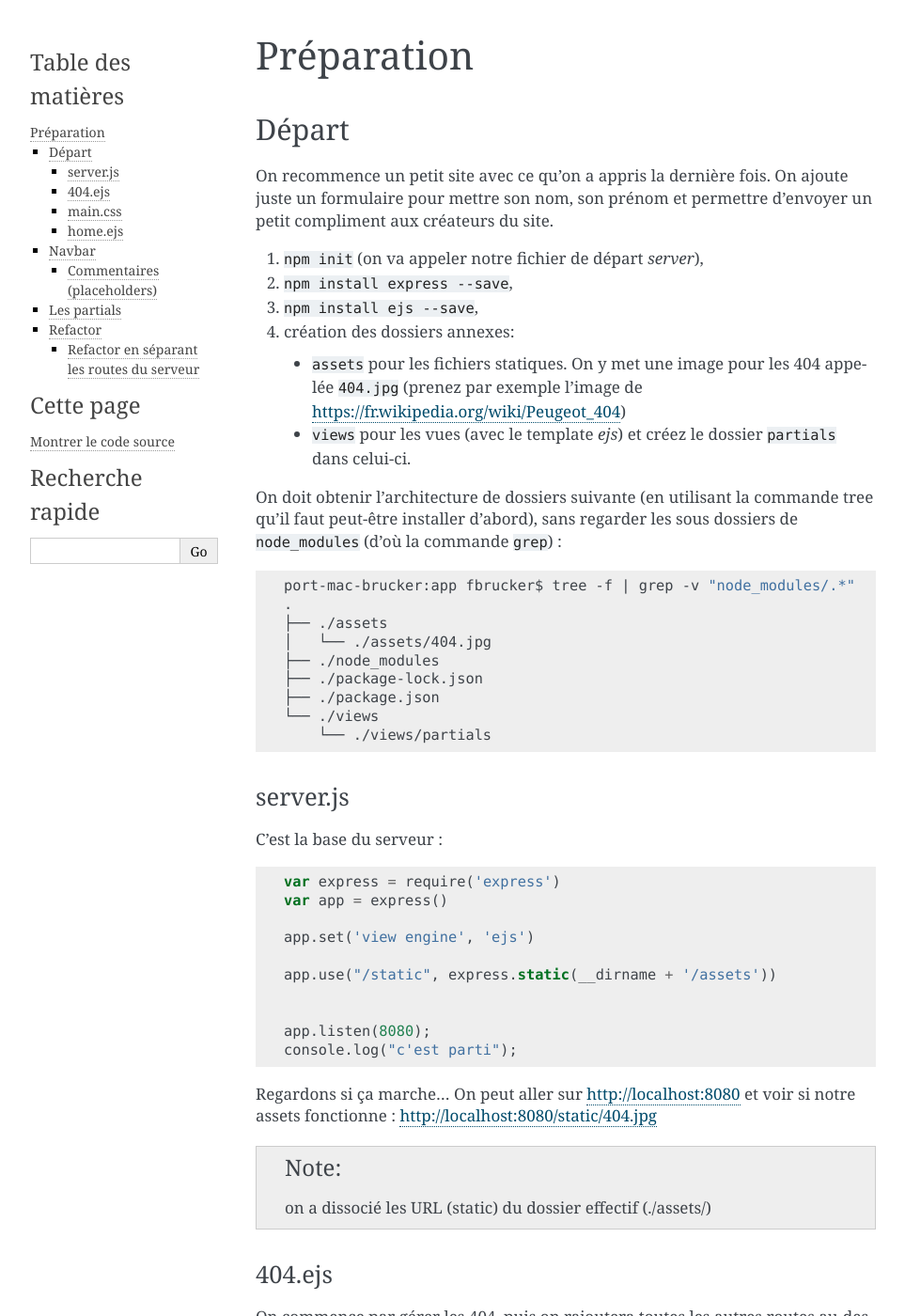
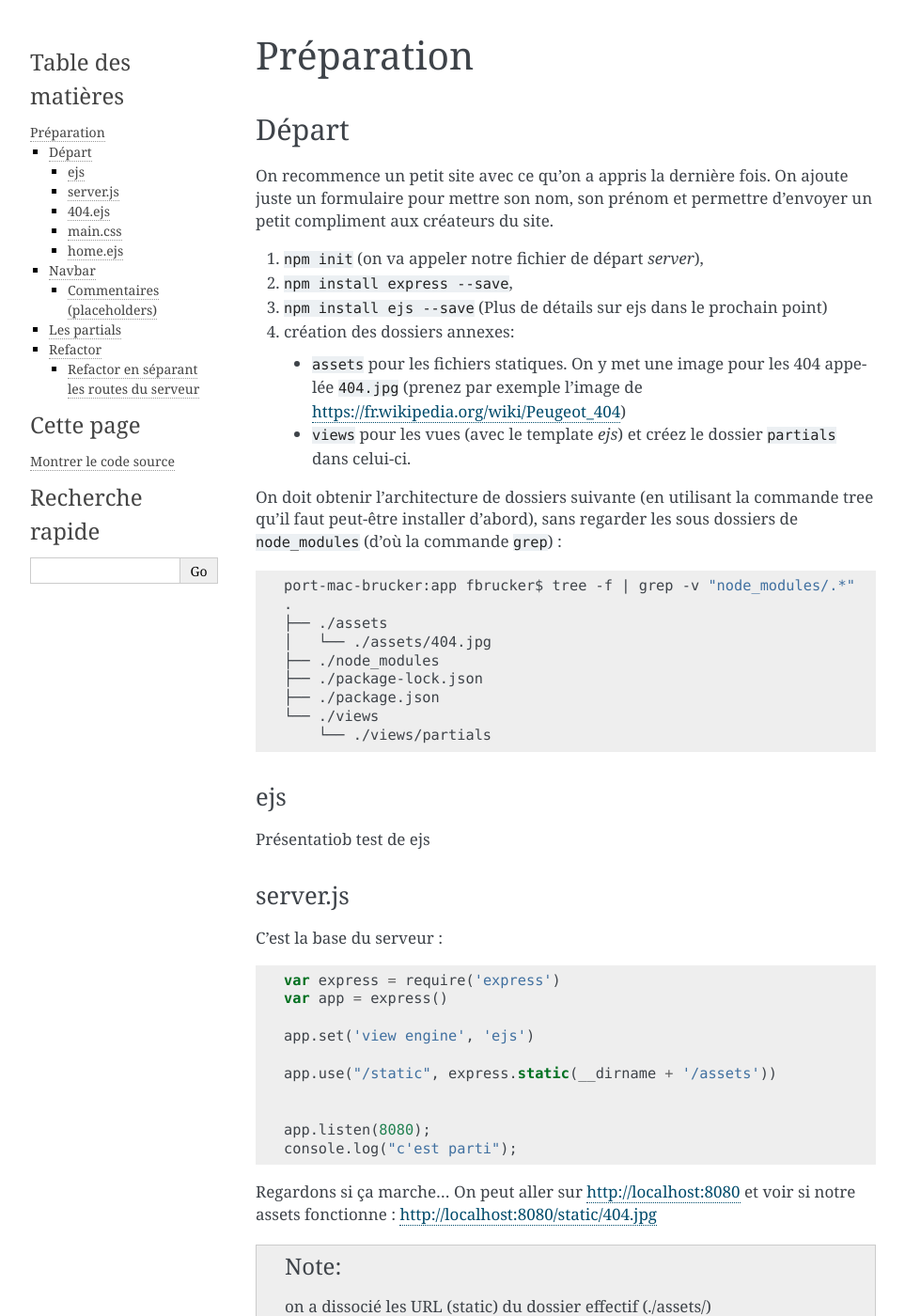
Before and after one commit to FrancoisBrucker/web_serveur, a Sphinx documentation site: the page built from source/cours_3_1_1_preparation.rst, in a window 1280 px wide and 1400 px high. Shown: the whole window at 94% size, without its empty margins (148-1111 px from the left). Built offline with Sphinx 7.4.7, drawn with Linux system fonts in a browser that asks for light colours.

Commit message:
Création du topic ejs

```diff
--- a/source/cours_3_1_1_preparation.rst
+++ b/source/cours_3_1_1_preparation.rst
@@ -10,7 +10,7 @@ On recommence un petit site avec ce qu'on a appris la dernière fois. On ajoute
 
 #. :code:`npm init` (on va appeler notre fichier de départ *server*),
 #. :code:`npm install express --save`,
-#. :code:`npm install ejs --save`,
+#. :code:`npm install ejs --save` (Plus de détails sur ejs dans le prochain point)
 #. création des dossiers annexes:
 
   * :file:`assets` pour les fichiers statiques. On y met une image pour les 404 appelée :file:`404.jpg` (prenez par exemple l'image de `<https://fr.wikipedia.org/wiki/Peugeot_404>`_)
@@ -32,6 +32,10 @@ On doit obtenir l'architecture de dossiers suivante (en utilisant la commande tr
       └── ./views/partials
 
 
+ejs
+^^^^^^^^^
+
+Présentatiob test de ejs
 
 server.js
 ^^^^^^^^^
```
